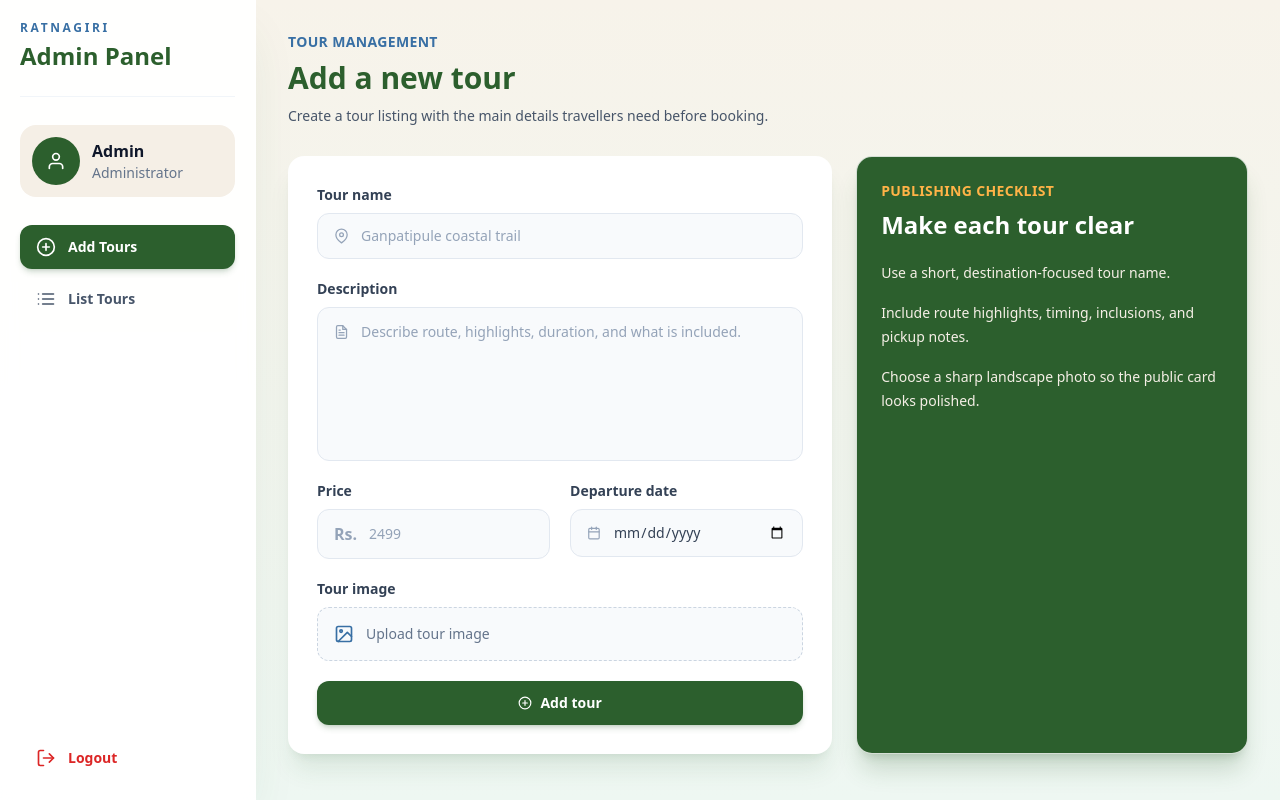
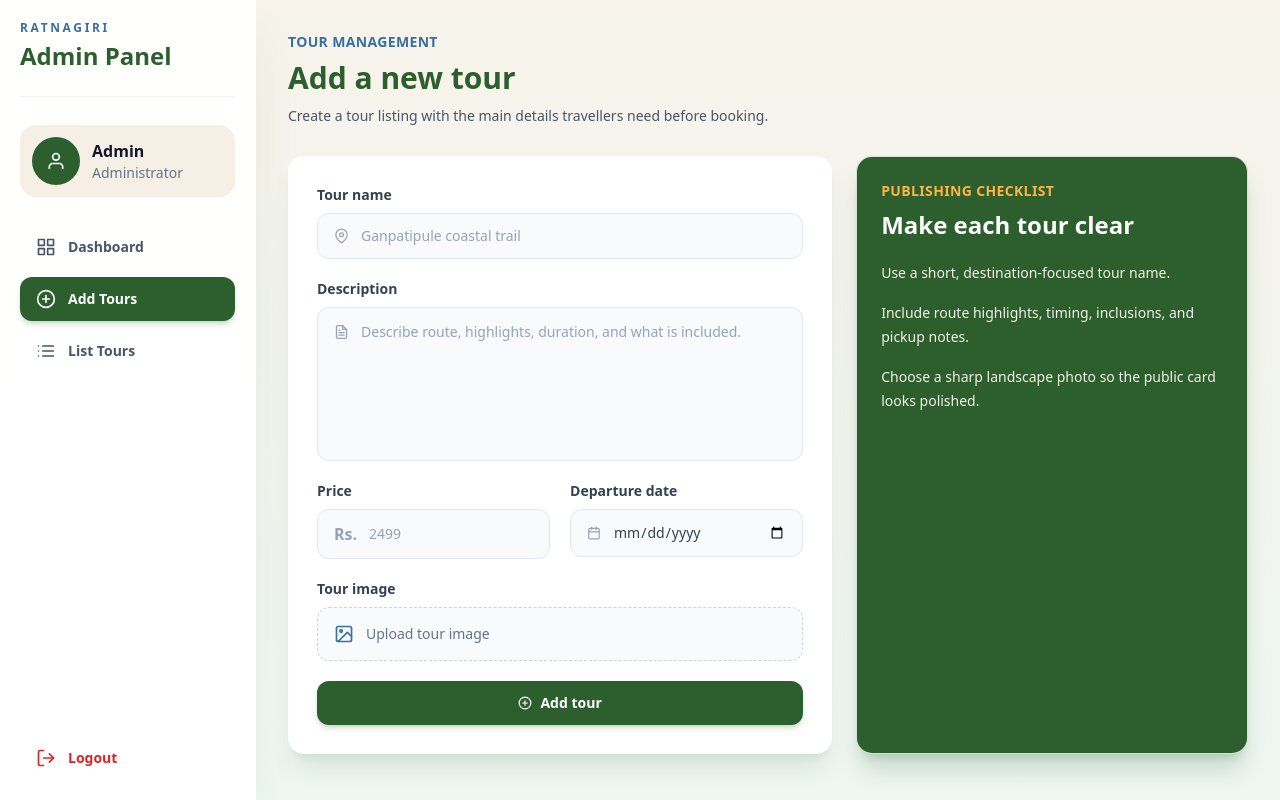
Before and after one commit to Pooja184/Tourism-Management, a React (Vite) app in the folder frontend/: page /admin/addtours in a window 1280 px wide. Shown: the top 800 px of the page. Built offline with nearby package versions, Linux system fonts and the light colour scheme; no server answers.

Commit message:
feat: add Dashboard link to Sidebar for improved navigation

```diff
--- a/frontend/src/pages/admin/Sidebar.jsx
+++ b/frontend/src/pages/admin/Sidebar.jsx
@@ -1,6 +1,7 @@
 import React, { useState } from "react";
 import { NavLink, useNavigate } from "react-router-dom";
 import {
+  FiGrid,
   FiList,
   FiLogOut,
   FiMenu,
@@ -81,6 +82,16 @@ const Sidebar = () => {
 
         <nav className="flex flex-1 flex-col gap-2">
           <NavLink
+            to="/admin"
+            end
+            onClick={() => setIsOpen(false)}
+            className={navLinkClass}
+          >
+            <FiGrid className="text-xl" />
+            <span>Dashboard</span>
+          </NavLink>
+
+          <NavLink
             to="/admin/addtours"
             onClick={() => setIsOpen(false)}
             className={navLinkClass}
```
